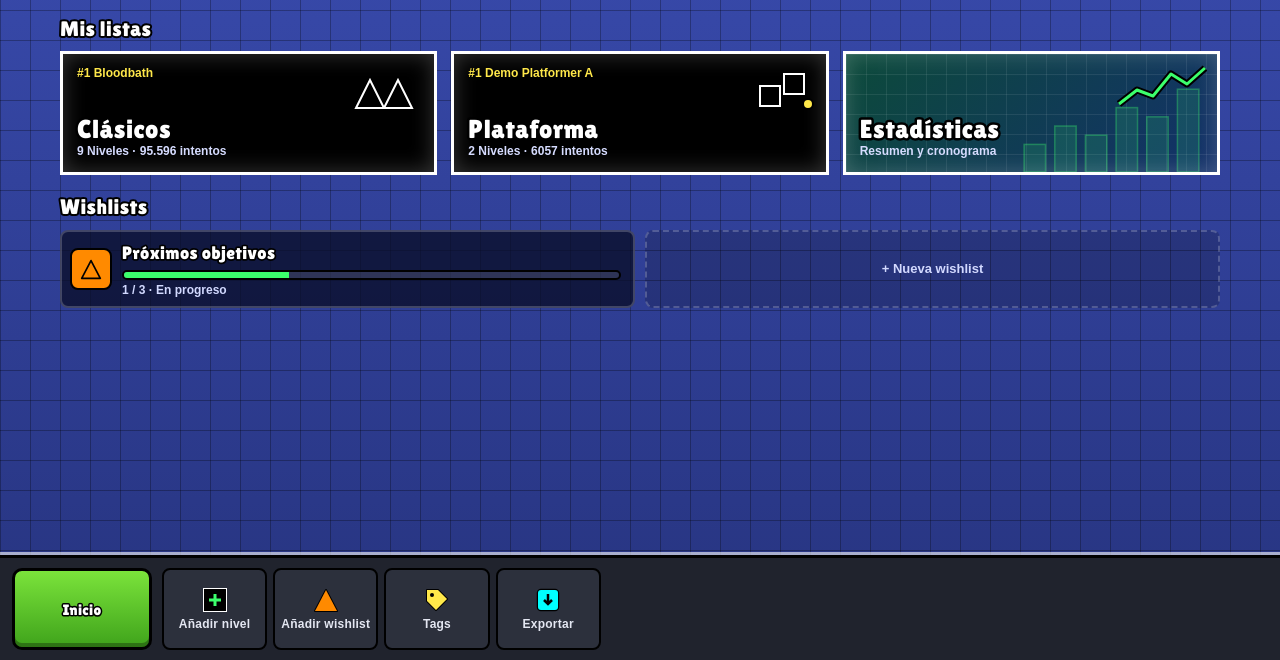
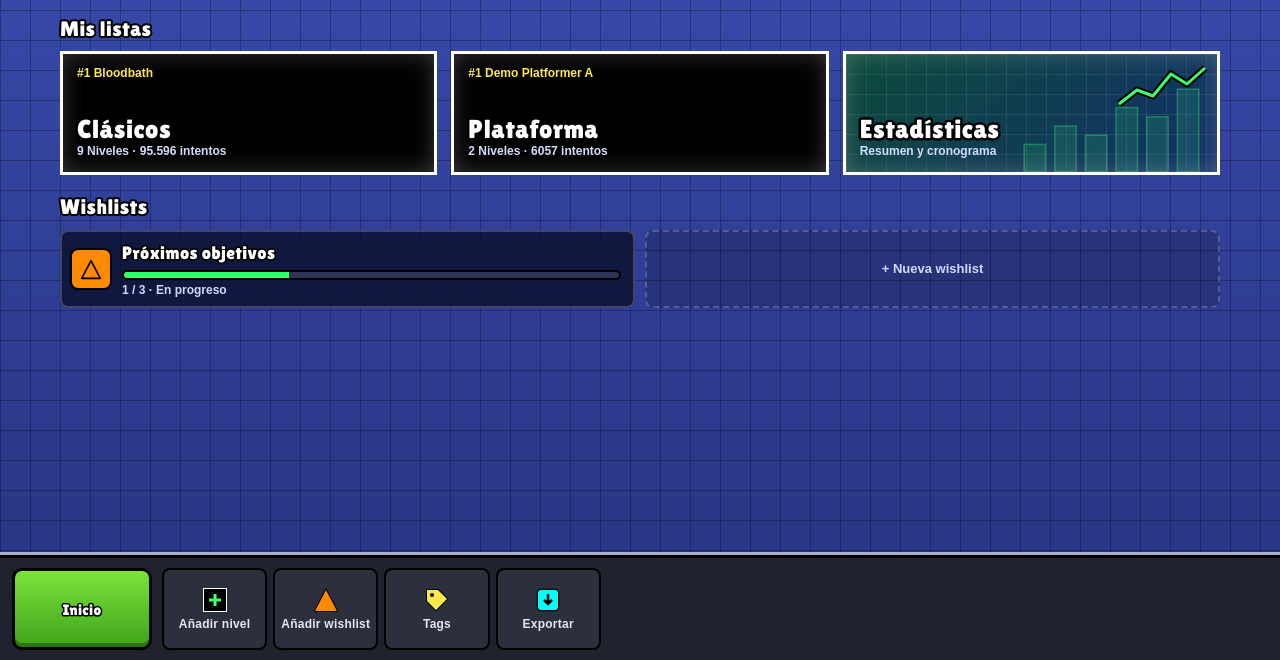
Before and after one commit to Wal-014/Personal-Progress-List, a website: page index.html in a window 1280 px wide. Shown: the part 140-800 px from the top of the page. Drawn offline with Linux system fonts and the light colour scheme; no server answers.

Commit message:
Remove the line art from the Classic and Platformer cards
The cards already show their #1 level's thumbnail, so the triangle and
square drawings only cluttered it. The statistics card keeps its chart
line, and the #1 label can now use the full card width.

```diff
--- a/css/styles.css
+++ b/css/styles.css
@@ -769,7 +769,7 @@ dialog.modal::backdrop {
   position: absolute;
   top: 12px;
   left: 14px;
-  max-width: 55%;
+  right: 14px;
   overflow: hidden;
   white-space: nowrap;
   text-overflow: ellipsis;
--- a/js/components/home.js
+++ b/js/components/home.js
@@ -2,12 +2,8 @@
  * Home screen: the profile switcher, the profile's lists as blocks and wishlists as triggers.
  */
 
-/** Line drawings for the list blocks. */
-const BLOCK_ART = {
-    classic: '<svg class=art width=70 height=46 viewBox="0 0 70 46" aria-hidden=true><path d="M2 44 16 16l14 28zM30 44 44 16l14 28z" fill="#000" stroke="#fff" stroke-width=2 /></svg>',
-    platform: '<svg class=art width=60 height=46 viewBox="0 0 60 46" aria-hidden=true><rect x=4 y=22 width=20 height=20 fill="#000" stroke="#fff" stroke-width=2 /><rect x=28 y=10 width=20 height=20 fill="#000" stroke="#fff" stroke-width=2 /><circle cx=52 cy=40 r=5 fill="#ffe84a" stroke="#000" stroke-width=2 /></svg>',
-    stats: '<svg class=art width=90 height=46 viewBox="0 0 90 46" aria-hidden=true><polyline points="2,40 20,26 36,32 54,10 70,20 88,4" fill=none stroke="#000" stroke-width=7 stroke-linejoin=round /><polyline points="2,40 20,26 36,32 54,10 70,20 88,4" fill=none stroke="#3cff6c" stroke-width=3 stroke-linejoin=round /></svg>'
-};
+/** Chart line drawn on the statistics block; the list blocks show their #1 level's thumbnail instead. */
+const STATS_ART = '<svg class=art width=90 height=46 viewBox="0 0 90 46" aria-hidden=true><polyline points="2,40 20,26 36,32 54,10 70,20 88,4" fill=none stroke="#000" stroke-width=7 stroke-linejoin=round /><polyline points="2,40 20,26 36,32 54,10 70,20 88,4" fill=none stroke="#3cff6c" stroke-width=3 stroke-linejoin=round /></svg>';
 
 /** Home screen. */
 function home() {
@@ -15,7 +11,7 @@ function home() {
     const attempts = k => profile.levels.filter(l => l.kind == k).reduce((s, l) => s + (totalAttempts(l) || 0), 0);
     const block = (k, sub) => {
         const lead = k == 'stats' ? null : findLevel(rankedIds(k)[0]), u = lead ? thumbUrl(lead) : '';
-        return `<div class="block b-${k}" data-act=tab data-v=${k} role=button tabindex=0${u ? ` style="--th:url('${u}')"` : ''}>${lead ? `<span class=lead>#1 ${escapeHtml(lead.name)}</span>` : ''}${BLOCK_ART[k]}<h3>${t(k)}</h3><small>${sub}</small></div>`;
+        return `<div class="block b-${k}" data-act=tab data-v=${k} role=button tabindex=0${u ? ` style="--th:url('${u}')"` : ''}>${lead ? `<span class=lead>#1 ${escapeHtml(lead.name)}</span>` : ''}${k == 'stats' ? STATS_ART : ''}<h3>${t(k)}</h3><small>${sub}</small></div>`;
     };
     const listSub = k => `${count(k)} ${t('lv')}${attempts(k) ? ` · ${attempts(k).toLocaleString(ui.lang)} ${t('att')}` : ''}`;
     const order = { prog: 0, todo: 1, done: 2 };
```
